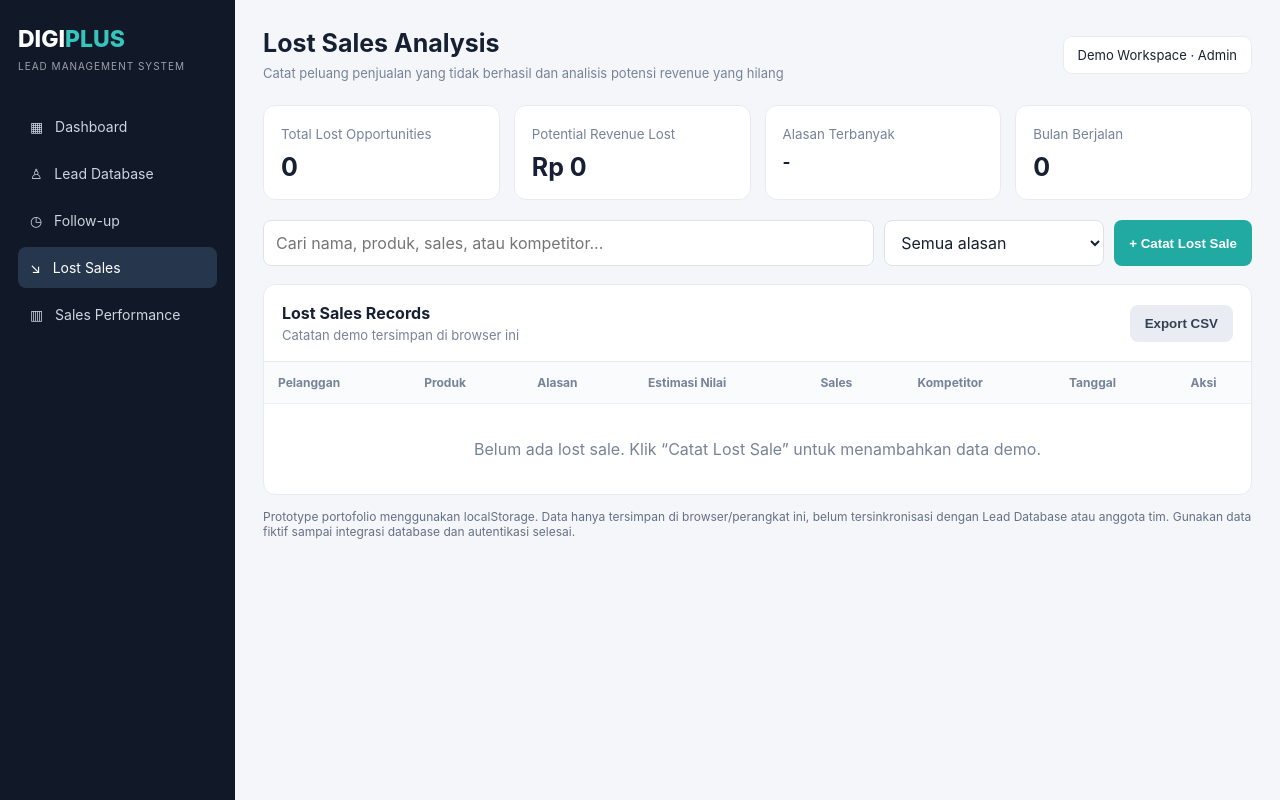
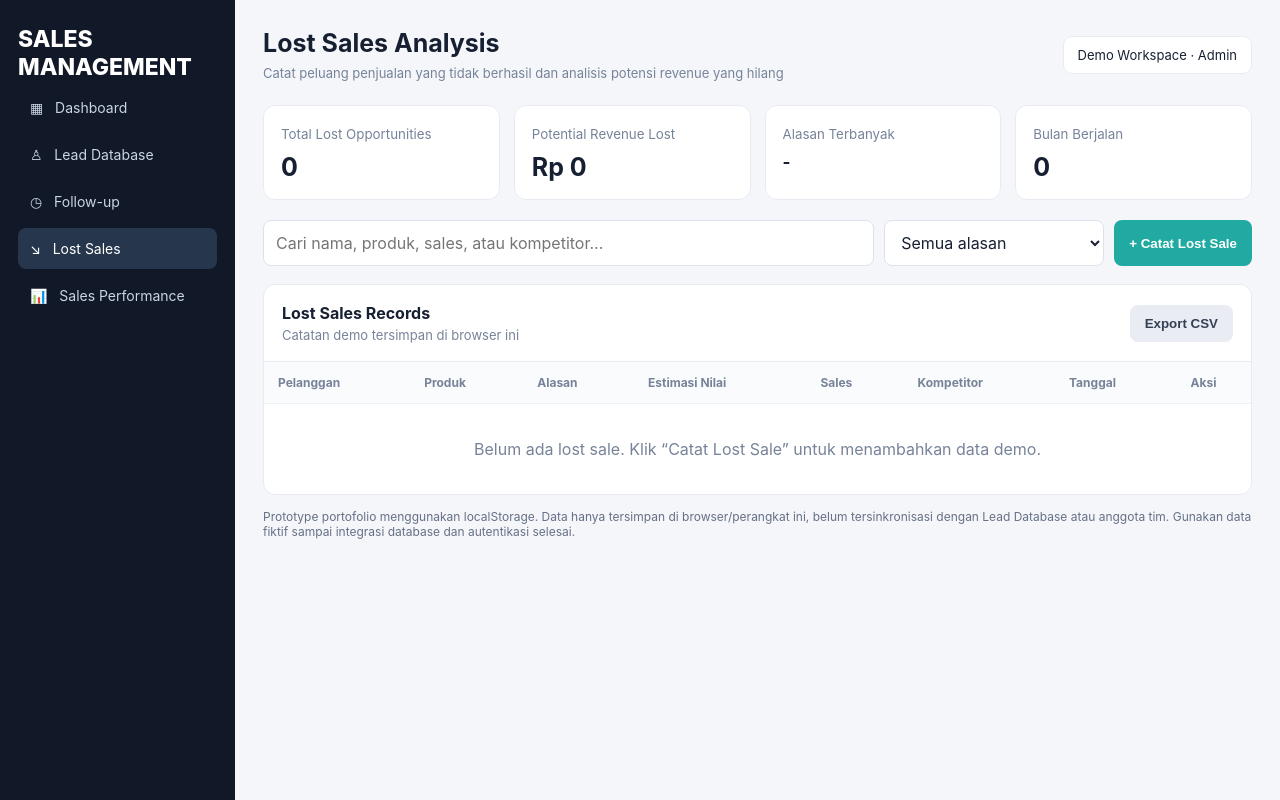
Before and after one commit to alfiriansyah/Sales-lead-management, a plain HTML site: page lost-sales.html in a window 1280 px wide. Drawn offline with Linux system fonts and the light colour scheme.

Commit message:
Remove Digiplus branding from Lost Sales

```diff
--- a/lost-sales.html
+++ b/lost-sales.html
@@ -29,12 +29,12 @@ table{border-collapse:collapse;width:100%;min-width:1000px}th,td{text-align:left
 </head>
 <body>
 <aside class="sidebar">
-<div class="brand">DIGI<span>PLUS</span></div><div class="sub">LEAD MANAGEMENT SYSTEM</div>
+<div class="brand">SALES MANAGEMENT</div>
 <a class="nav" href="index.html">▦ &nbsp; Dashboard</a>
 <a class="nav" href="leads.html">♙ &nbsp; Lead Database</a>
 <a class="nav" href="leads.html">◷ &nbsp; Follow-up</a>
 <a class="nav active" href="lost-sales.html">↘ &nbsp; Lost Sales</a>
-<a class="nav" href="#" onclick="alert('Modul Sales Performance akan dibuat pada tahap berikutnya.');return false">▥ &nbsp; Sales Performance</a>
+<a class="nav" href="sales-performance.html">📊 &nbsp; Sales Performance</a>
 </aside>
 <main>
 <header><div><h1>Lost Sales Analysis</h1><div class="muted">Catat peluang penjualan yang tidak berhasil dan analisis potensi revenue yang hilang</div></div><div class="profile">Demo Workspace · Admin</div></header>
```
